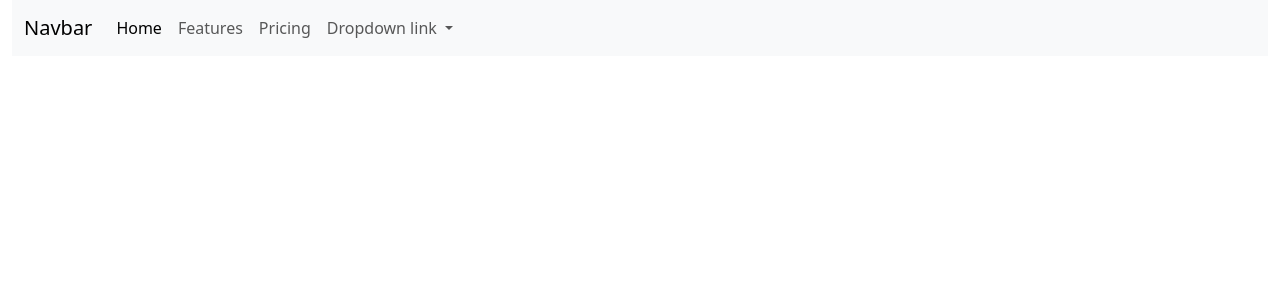
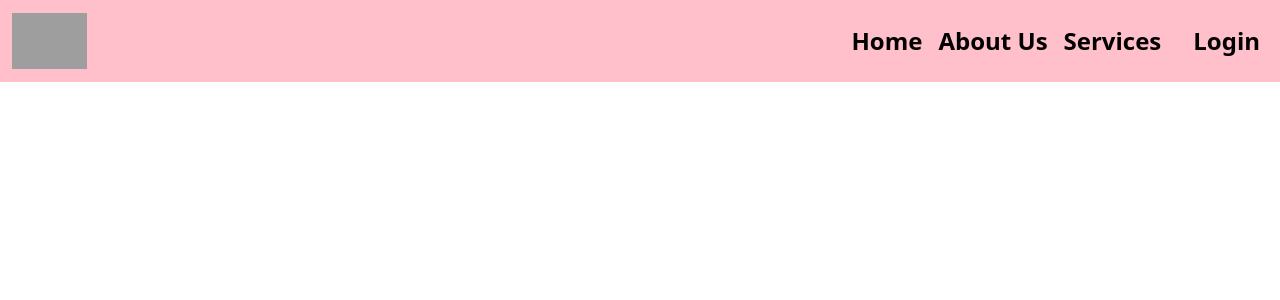
Before and after one commit to Nainshi-Soni/Design-Exhibition-Space, a Django app: page / in a window 1280 px wide. Shown: the top 300 px of the page. Run offline with Django 5.2, Linux system fonts and the light colour scheme; some libraries are stand-ins or nearby versions; grey boxes are pictures that could not be loaded.

Commit message:
change index

```diff
--- a/designesapp/static/css/index.css
+++ b/designesapp/static/css/index.css
@@ -0,0 +1,3 @@
+.nav{
+    background-color: pink;
+}
--- a/designesapp/templates/index.html
+++ b/designesapp/templates/index.html
@@ -14,37 +14,43 @@
     <div class="container-fluid">
         <div class="row">
             <div class="col-md-12">
-                <nav class="navbar navbar-expand-lg bg-body-tertiary">
+              <div class="row nav">
+                <nav class="navbar navbar-expand-lg">
                   <div class="container-fluid">
-                      <a class="navbar-brand" href="#">Navbar</a>
-                      <button class="navbar-toggler" type="button" data-bs-toggle="collapse" data-bs-target="#navbarNavDropdown" aria-controls="navbarNavDropdown" aria-expanded="false" aria-label="Toggle navigation">
+                    <a class="navbar-brand" href="#">
+                      <img src="images/logo1.jpg" class="" alt="" style="height:7vh;">
+                    </a>
+                    <button class="navbar-toggler" type="button" data-bs-toggle="collapse" data-bs-target="#navbarSupportedContent" aria-controls="navbarSupportedContent" aria-expanded="false" aria-label="Toggle navigation">
                       <span class="navbar-toggler-icon"></span>
                     </button>
-                      <div class="collapse navbar-collapse" id="navbarNavDropdown">
-                        <ul class="navbar-nav">
+                    <div class="collapse navbar-collapse" id="navbarSupportedContent">
+                      <ul class="navbar-nav ms-auto mb-2 mb-lg-0 fw-bold fs-4">
                         <li class="nav-item">
                           <a class="nav-link active" aria-current="page" href="#">Home</a>
                         </li>
                         <li class="nav-item">
-                            <a class="nav-link" href="#">Features</a>
+                          <a class="nav-link active" aria-current="page" href="#">About Us</a>
                         </li>
                         <li class="nav-item">
-                            <a class="nav-link" href="#">Pricing</a>
+                          <a class="nav-link active" aria-current="page" href="#">Services</a>
                         </li>
-                          <li class="nav-item dropdown">
-                            <a class="nav-link dropdown-toggle" href="#" role="button" data-bs-toggle="dropdown" aria-expanded="false">
-                              Dropdown link
-                            </a>
-                            <ul class="dropdown-menu">
-                              <li><a class="dropdown-item" href="#">Action</a></li>
-                              <li><a class="dropdown-item" href="#">Another action</a></li>
-                              <li><a class="dropdown-item" href="#">Something else here</a></li>
-                            </ul>
+                        <li class="nav-item">
+                          <a class="nav-link active" aria-current="page" href="#"></a>
+                        </li>
+                        <li class="nav-item">
+                          <a class="nav-link active" aria-current="page" href="#">Login</a>
                         </li>
                       </ul>
+                      <!-- <form class="d-flex" role="search">
+                          <input class="form-control me-2" type="search" placeholder="Search" aria-label="Search">
+                          <button class="btn btn-outline" type="submit"><i class="fa-search"></i></button>
+                      </form>-->
                     </div>
                   </div>
                 </nav>
+              </div>
+
+
             </div>
         </div>
     </div>
```
Lines whose indentation alone changed are shown as unchanged.
